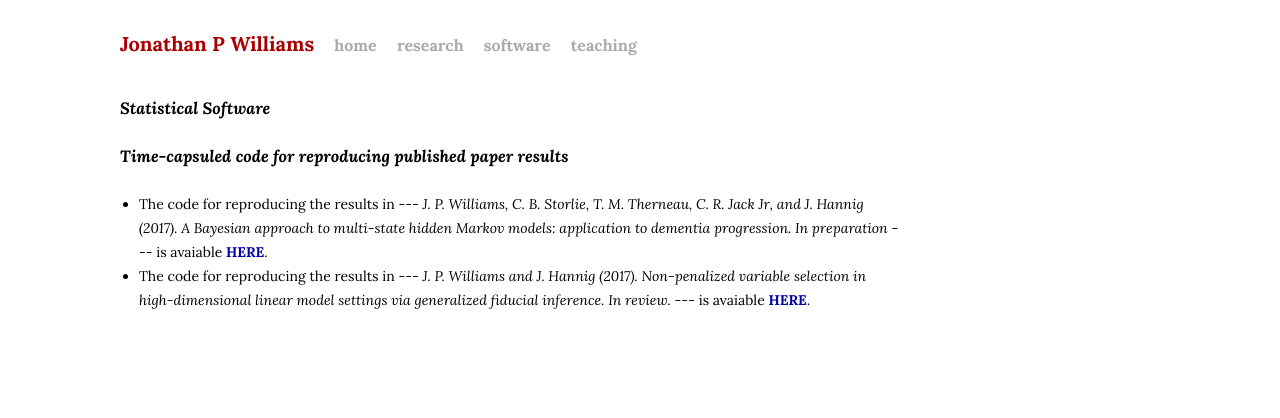
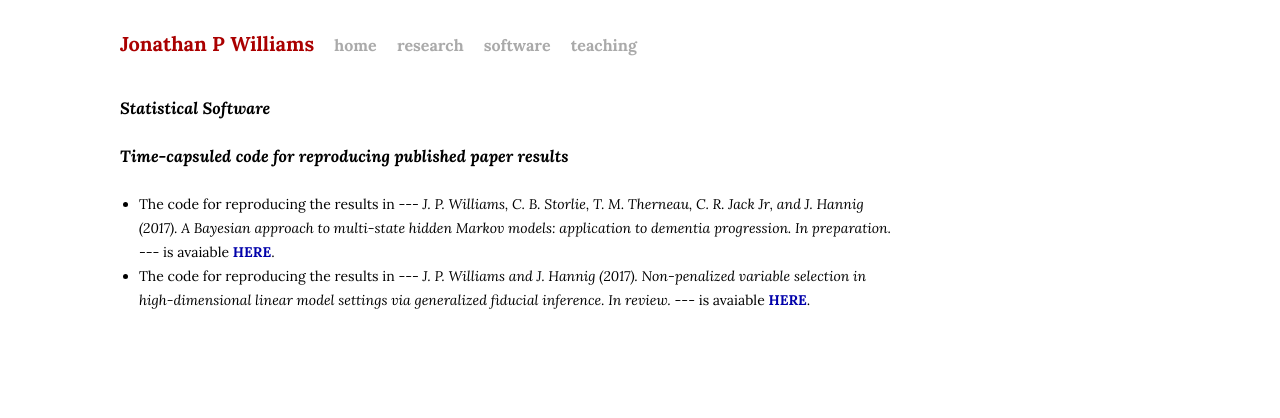
Before and after one commit to jonathanpw/jonathanpw.github.io, a Jekyll site: the page built from software.html, in a window 1280 px wide. Shown: the top 418 px of the page. Built offline with Jekyll 4.4.1, drawn with Linux system fonts in a browser that asks for light colours.

Commit message:
code update

```diff
--- a/software.html
+++ b/software.html
@@ -12,7 +12,7 @@ title: Jonathan P Williams | Software
 <h3><i>Time-capsuled code for reproducing published paper results</i></h3>
 <br>
 <ul>
-	<li> The code for reproducing the results in --- <i>J. P. Williams, C. B. Storlie, T. M. Therneau, C. R. Jack Jr, and J. Hannig (2017). A Bayesian approach to multi-state hidden Markov models: application to dementia progression. In preparation</i> --- is avaiable <a href="/assets/TimeCapsule_Code_HMMDem.tar.gz"><b>HERE</b></a>. </li>
+	<li> The code for reproducing the results in --- <i>J. P. Williams, C. B. Storlie, T. M. Therneau, C. R. Jack Jr, and J. Hannig (2017). A Bayesian approach to multi-state hidden Markov models: application to dementia progression. In preparation.</i> --- is avaiable <a href="/assets/TimeCapsule_Code_HMMDem.tar.gz"><b>HERE</b></a>. </li>
 
 	<li> The code for reproducing the results in --- <i>J. P. Williams and J. Hannig (2017). Non-penalized variable selection in high-dimensional linear model settings via generalized fiducial inference. In review.</i> --- is avaiable <a href="/assets/TimeCapsule_Code_ModelSel.tar.gz"><b>HERE</b></a>. </li>
 </ul>
```
